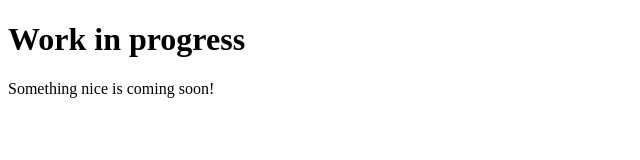
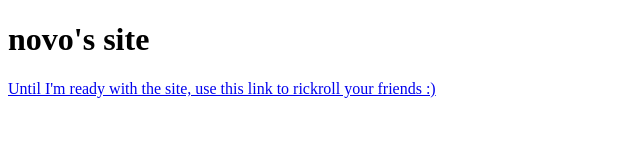
Before and after one commit to novotab51/novotab51.github.io, a plain HTML site: page index.html in a window 1280 px wide. Shown: the whole page, without its empty margins (0-640 px from the left). Drawn offline with Linux system fonts and the light colour scheme.

Commit message:
Update index.html

```diff
--- a/index.html
+++ b/index.html
@@ -11,7 +11,7 @@
         <meta name="theme-color" content="#ffffff">
     </head>
     <body>
-        <h1>Work in progress</h1>
-        <p>Something nice is coming soon!</p>
+        <h1>novo's site</h1>
+        <p><a href="novotab51.github.io/site">Until I'm ready with the site, use this link to rickroll your friends :)</a></p>
     </body>
 </html>
```
